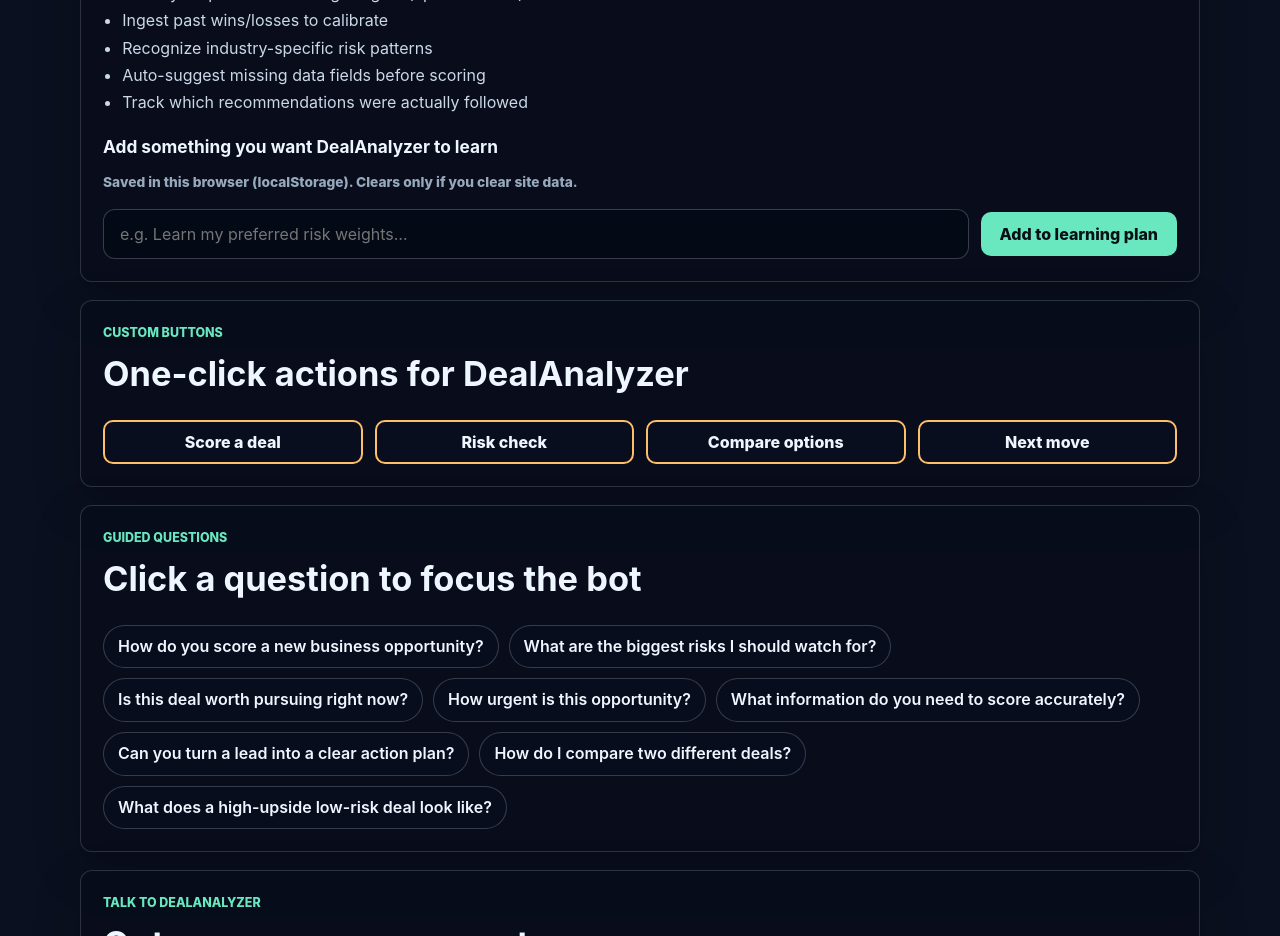
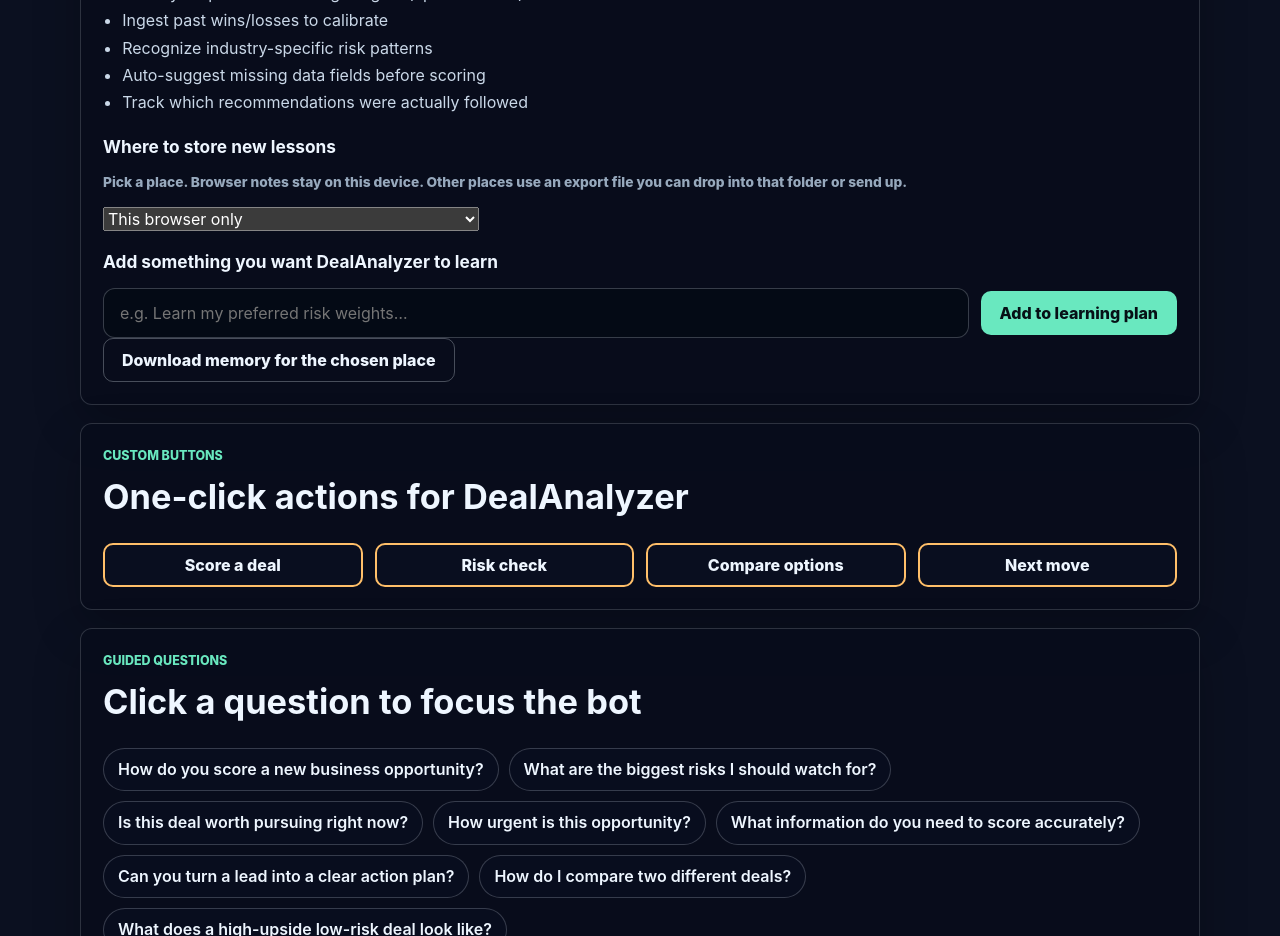
Before and after one commit to ireanjordan24/Dreamcobots-Grok-Revolutionary, a React (Vite) app: page /#/bots/dealanalyzer in a window 1280 px wide. Shown: the part 1900-2836 px from the top of the page. Built offline with nearby package versions, Linux system fonts and the light colour scheme.

Commit message:
feat: let users pick where bot learning memory is stored

```diff
--- a/src/components/BotPage.tsx
+++ b/src/components/BotPage.tsx
@@ -4,6 +4,15 @@
 import { actionsForBot } from '../data/actions';
 
 const LEARN_KEY = (id: string) => `dreamco-learn-${id}`;
+const PLACE_KEY = 'dreamco-memory-place';
+
+const PLACES = [
+  { id: 'browser_only', label: 'This browser only' },
+  { id: 'this_computer', label: 'This computer (export to buddy/memory/vault)' },
+  { id: 'chats_folder', label: 'Chats folder' },
+  { id: 'project_notes', label: 'Project notes' },
+  { id: 'github_export', label: 'GitHub export file (you send it up)' },
+];
 
 const BotPage: React.FC = () => {
   const { botId } = useParams<{ botId: string }>();
@@ -13,6 +22,7 @@
   const [activePrompt, setActivePrompt] = useState<string | null>(null);
   const [extraLearning, setExtraLearning] = useState<string[]>([]);
   const [newLearn, setNewLearn] = useState('');
+  const [place, setPlace] = useState('browser_only');
 
   useEffect(() => {
     if (!bot) return;
@@ -20,6 +30,7 @@
       const raw = localStorage.getItem(LEARN_KEY(bot.id));
       if (raw) setExtraLearning(JSON.parse(raw) as string[]);
       else setExtraLearning([]);
+      setPlace(localStorage.getItem(PLACE_KEY) || 'browser_only');
     } catch {
       setExtraLearning([]);
     }
@@ -45,6 +56,7 @@
     setExtraLearning(items);
     try {
       localStorage.setItem(LEARN_KEY(bot.id), JSON.stringify(items));
+      localStorage.setItem(PLACE_KEY, place);
     } catch {
       /* ignore quota */
     }
@@ -54,6 +66,10 @@
     e.preventDefault();
     const t = newLearn.trim();
     if (!t) return;
+    if (/api[_-]?key|secret|token|password/i.test(t)) {
+      setNewLearn('');
+      return;
+    }
     if (extraLearning.includes(t) || bot.learningPlan.includes(t)) {
       setNewLearn('');
       return;
@@ -64,6 +80,23 @@
 
   const removeLearning = (item: string) => {
     persistLearning(extraLearning.filter((x) => x !== item));
+  };
+
+  const exportMemory = () => {
+    const payload = extraLearning.map((text) =>
+      JSON.stringify({
+        bot: bot.id,
+        kind: 'learn',
+        text,
+        place_id: place,
+        at: new Date().toISOString(),
+      }),
+    );
+    const blob = new Blob([payload.join('\n')], { type: 'application/json' });
+    const a = document.createElement('a');
+    a.href = URL.createObjectURL(blob);
+    a.download = `${bot.id}-memory.jsonl`;
+    a.click();
   };
 
   const handleButton = (prompt: string) => {
@@ -106,7 +139,6 @@
         </div>
       </header>
 
-      {/* Capabilities + Tools */}
       <section className="contentPanel twoCol">
         <div>
           <p className="eyebrow">Capabilities</p>
@@ -128,7 +160,6 @@
         </div>
       </section>
 
-      {/* Benchmarks */}
       <section className="contentPanel">
         <p className="eyebrow">Personal benchmarks</p>
         <h2>How we measure {bot.name}</h2>
@@ -143,7 +174,6 @@
         </div>
       </section>
 
-      {/* Tasks */}
       <section className="contentPanel">
         <div className="sectionHeader">
           <div>
@@ -172,7 +202,6 @@
         )}
       </section>
 
-      {/* Learning */}
       <section className="contentPanel">
         <div className="sectionHeader">
           <div>
@@ -186,8 +215,29 @@
           ))}
         </ul>
 
+        <h3 style={{ marginTop: 20 }}>Where to store new lessons</h3>
+        <p className="cardMeta">
+          Pick a place. Browser notes stay on this device. Other places use an export file you can drop into that folder or send up.
+        </p>
+        <select
+          value={place}
+          onChange={(e) => {
+            setPlace(e.target.value);
+            try {
+              localStorage.setItem(PLACE_KEY, e.target.value);
+            } catch {
+              /* ignore */
+            }
+          }}
+        >
+          {PLACES.map((p) => (
+            <option key={p.id} value={p.id}>
+              {p.label}
+            </option>
+          ))}
+        </select>
+
         <h3 style={{ marginTop: 20 }}>Add something you want {bot.name} to learn</h3>
-        <p className="cardMeta">Saved in this browser (localStorage). Clears only if you clear site data.</p>
         <form className="promptForm inlineForm" onSubmit={addLearning}>
           <input
             type="text"
@@ -199,6 +249,9 @@
             Add to learning plan
           </button>
         </form>
+        <button type="button" className="secondaryBtn" onClick={exportMemory}>
+          Download memory for the chosen place
+        </button>
         {extraLearning.length > 0 && (
           <ul className="bulletList userLearnList">
             {extraLearning.map((item) => (
@@ -213,7 +266,6 @@
         )}
       </section>
 
-      {/* Custom buttons */}
       <section className="contentPanel" aria-label="Custom actions">
         <div className="sectionHeader">
           <div>
@@ -236,7 +288,6 @@
         </div>
       </section>
 
-      {/* Guided questions */}
       <section className="contentPanel" aria-label="Guided questions">
         <div className="sectionHeader">
           <div>
@@ -258,7 +309,6 @@
         </div>
       </section>
 
-      {/* Talk */}
       <section className="contentPanel" aria-label="Talk to bot">
         <div className="sectionHeader">
           <div>
```
